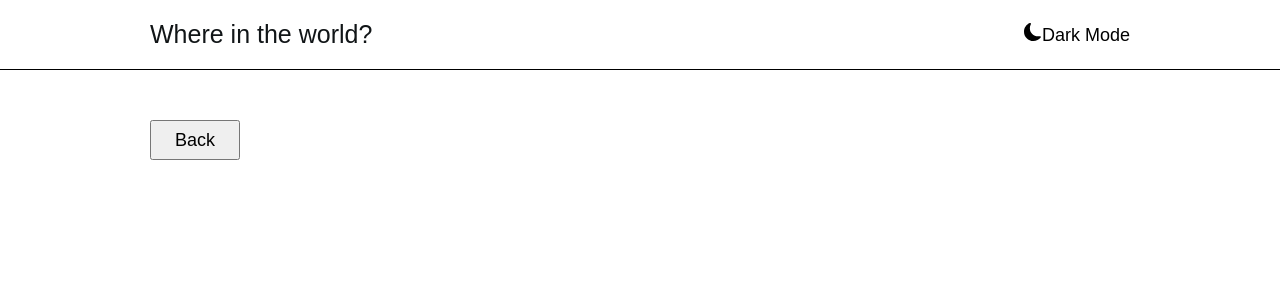
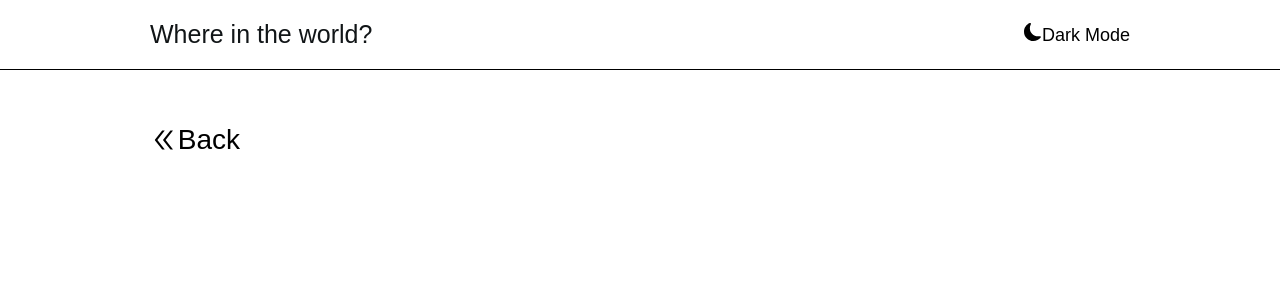
Before and after one commit to jyotirmoy-sinhababu/The-World, a React (Create React App) app: page /dtls in a window 1280 px wide. Shown: the top 300 px of the page. Built offline with nearby package versions, Linux system fonts and the light colour scheme; no server answers; a web font is replaced by a local one.

Commit message:
displaySearch page created

```diff
--- a/src/App.js
+++ b/src/App.js
@@ -5,6 +5,7 @@ import { Route, Routes } from 'react-router-dom';
 import HomePage from './pages/home/HomePage';
 import MainCntPage from './pages/container/MainCntPage';
 import Details from './components/details/Details';
+import DisplaySearched from './pages/searchePage/DisplaySearched';
 
 function App() {
   return (
@@ -14,6 +15,7 @@ function App() {
           <Route index element={<HomePage />} />
           <Route path='/home' element={<HomePage />} />
           <Route path='/dtls' element={<Details />} />
+          <Route path='/search' element={<DisplaySearched />} />
         </Route>
       </Routes>
     </FetchData>
--- a/src/components/details/Details.jsx
+++ b/src/components/details/Details.jsx
@@ -4,6 +4,7 @@ import { ApiDataContext } from '../../dataProvider/DataProvider';
 import './details.css';
 
 import { useNavigate } from 'react-router-dom';
+import { AiOutlineDoubleLeft } from 'react-icons/ai';
 
 import axios from 'axios';
 
@@ -34,11 +35,14 @@ const Details = () => {
     <div>
       <div className='details-btn-cnt'>
         <button
-          className={`details-btn ${!isLight ? 'details-btn-dark' : null}`}
+          className={`details-btn ${
+            !isLight ? 'details-btn-dark' : 'details-btn-light'
+          }`}
           onClick={() => {
             backBtnFunction();
           }}
         >
+          <AiOutlineDoubleLeft />
           Back
         </button>
       </div>
--- a/src/components/details/details.css
+++ b/src/components/details/details.css
@@ -1,14 +1,20 @@
 /*back-btn-night*/
 .details-btn-dark {
   background-color: hsl(207, 26%, 17%);
-  color: white;
 }
 
 /*back-btn-light*/
 .details-btn {
+  display: flex;
+  align-items: center;
   width: 90px;
   height: 40px;
-  font-size: 18px;
+  font-size: 28px;
+  border: none;
+}
+
+.details-btn-light {
+  background-color: white;
 }
 
 .details-btn-cnt {
@@ -16,9 +22,15 @@
   padding-top: 50px;
 }
 
+.details-img-cnt {
+  height: fit-content;
+  width: fit-content;
+}
+
 .details-img {
   height: 400px;
   width: 600px;
+  border: 0.8px solid black;
 }
 
 .main-details-cnt {
--- a/src/components/header/Header.jsx
+++ b/src/components/header/Header.jsx
@@ -1,4 +1,5 @@
 import React, { useState } from 'react';
+import { useNavigate } from 'react-router-dom';
 
 import { BsSearch } from 'react-icons/bs';
 import './header.css';
@@ -9,6 +10,8 @@ import { ApiDataContext } from '../../dataProvider/DataProvider';
 const Header = () => {
   const { isLight, handleChange, handleSearch, handleRegionChange } =
     useContext(ApiDataContext);
+
+  const navigate = useNavigate();
 
   const [isSelect, setIsSelect] = useState(false);
 
@@ -26,6 +29,7 @@ const Header = () => {
         onSubmit={(e) => {
           e.preventDefault();
           handleSearch();
+          navigate('/search');
         }}
         className={`header-frm ${
           !isLight ? 'header-frm-dark' : 'header-frm-light'
--- a/src/dataProvider/DataProvider.js
+++ b/src/dataProvider/DataProvider.js
@@ -49,6 +49,8 @@ const FetchData = ({ children }) => {
             setDataBySearch(res.data);
             console.log(res);
           }
+          if (res.status == 404) {
+          }
         });
     } catch (err) {
       console.log(err);
--- a/src/pages/home/HomePage.jsx
+++ b/src/pages/home/HomePage.jsx
@@ -8,8 +8,7 @@ import Card from '../../components/card/Card';
 import Error from '../../components/error/Error';
 
 const HomePage = () => {
-  const { isLight, allData, dataBySearch, dataByRegion } =
-    useContext(ApiDataContext);
+  const { isLight, allData, dataByRegion } = useContext(ApiDataContext);
 
   //handle back
 
@@ -17,23 +16,7 @@ const HomePage = () => {
     <div className={!isLight ? 'home-cnt-dark' : 'home-cnt'}>
       <Header />
       <div className='home-card-cnt'>
-        {dataBySearch && dataBySearch.length ? (
-          dataBySearch?.map((item) => {
-            return (
-              <div key={item.population + item.area}>
-                <Card data={item} />
-              </div>
-            );
-          })
-        ) : dataByRegion && dataByRegion.length ? (
-          dataByRegion?.map((item) => {
-            return (
-              <div key={item.population + item.area}>
-                <Card data={item} />
-              </div>
-            );
-          })
-        ) : allData && allData.length ? (
+        {allData && allData.length ? (
           allData?.map((item) => {
             return (
               <div key={item.population + item.area}>
--- /dev/null
+++ b/src/pages/searchePage/DisplaySearched.jsx
@@ -0,0 +1,29 @@
+import React, { useContext } from 'react';
+import { ApiDataContext } from '../../dataProvider/DataProvider';
+
+import Card from '../../components/card/Card';
+import Error from '../../components/error/Error';
+
+const DisplaySearched = () => {
+  const { isLight, dataBySearch } = useContext(ApiDataContext);
+
+  return (
+    <>
+      {dataBySearch && dataBySearch.length ? (
+        dataBySearch?.map((item) => {
+          return (
+            <div>
+              <Card data={item} />
+            </div>
+          );
+        })
+      ) : (
+        <div>
+          <Error />
+        </div>
+      )}
+    </>
+  );
+};
+
+export default DisplaySearched;
```
